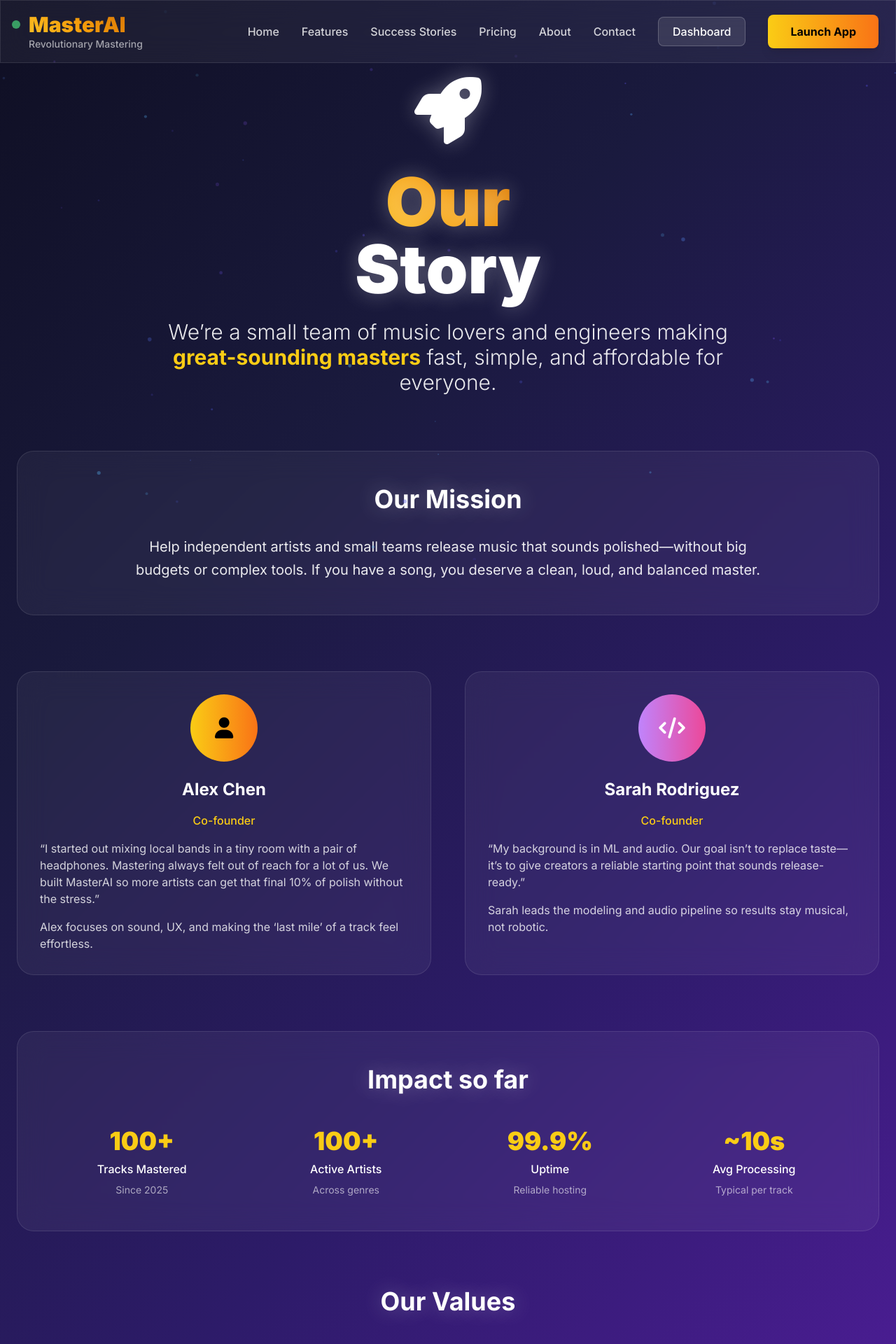
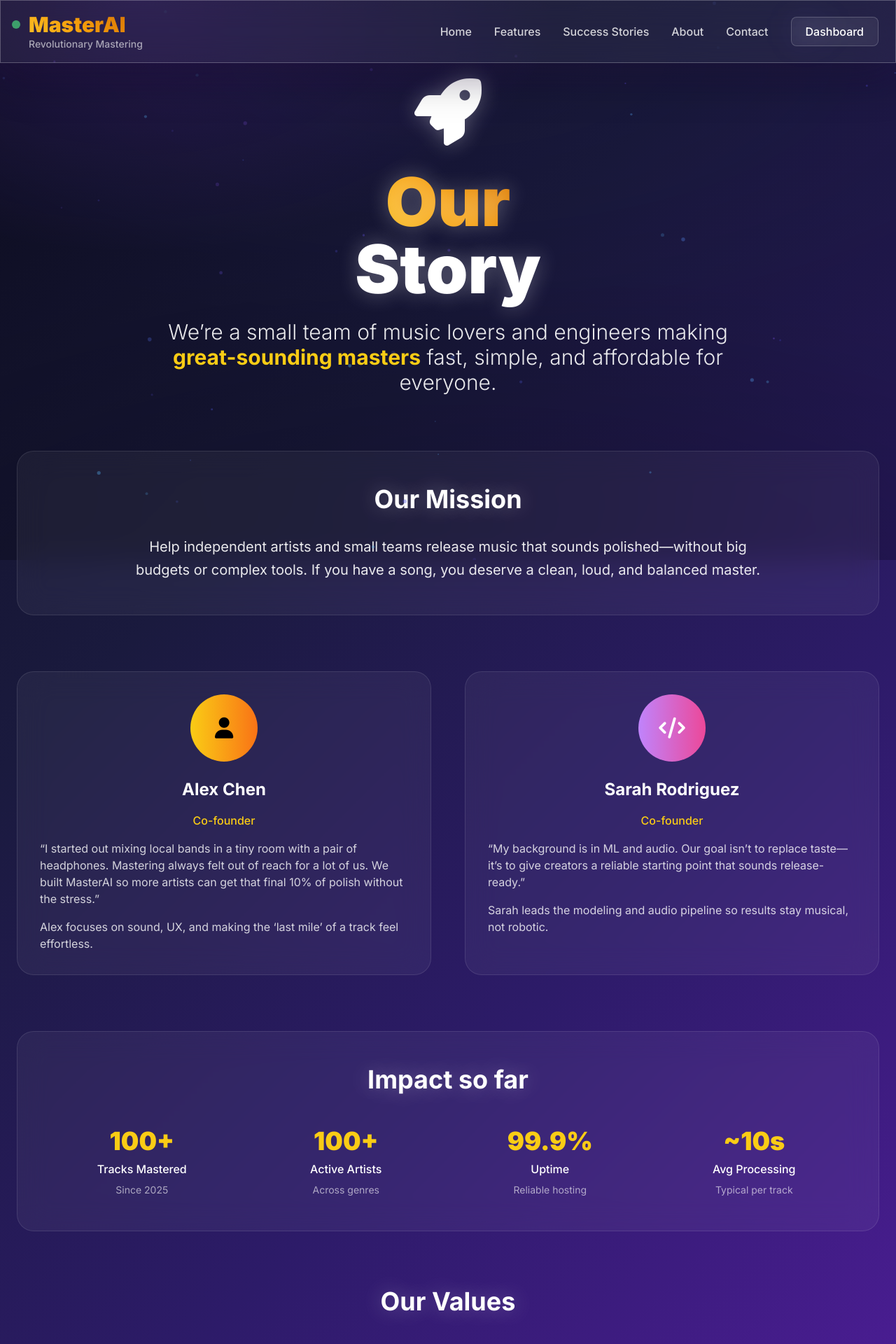
Before and after one commit to yvc0/new_ai_music, a Flask app: page /about in a window 1280 px wide. Shown: the top 1920 px of the page at 70% size. Run offline with Flask 3, Linux system fonts and the light colour scheme; parts of the project's set-up code (start-up, migrations or seed data) failed here and were passed over; some libraries are stand-ins or nearby versions.

Commit message:
Update base.html

```diff
--- a/templates/base.html
+++ b/templates/base.html
@@ -1,34 +1,54 @@
 <!DOCTYPE html>
 <html lang="en">
 <head>
-    <meta charset="UTF-8">
-    <meta name="viewport" content="width=device-width, initial-scale=1.0">
+  <meta charset="UTF-8" />
+  <meta name="viewport" content="width=device-width, initial-scale=1.0" />
   <title>{% block title %}MasterAI - Revolutionary AI Music Mastering{% endblock %}</title>
-    <meta name="description" content="{% block description %}Transform your music with cutting-edge AI mastering technology. Used by Grammy winners and major labels worldwide.{% endblock %}">
+  <meta name="description" content="{% block description %}Transform your music with cutting-edge AI mastering. Fast, simple, and studio-quality results for everyone.{% endblock %}">
+
   <script src="https://cdn.tailwindcss.com"></script>
   <link href="https://cdnjs.cloudflare.com/ajax/libs/font-awesome/6.4.0/css/all.min.css" rel="stylesheet">
   <link href="https://fonts.googleapis.com/css2?family=Inter:wght@300;400;500;600;700;800;900&display=swap" rel="stylesheet">
   <link href="/static/css/premium-styles.css" rel="stylesheet">
   <link href="/static/css/world-class-ui.css" rel="stylesheet">
+  <link href="/static/css/animations.css" rel="stylesheet">
+
   <style>
     * { font-family: 'Inter', sans-serif; }
-        .gradient-bg { background: linear-gradient(135deg, #0f0f23 0%, #1a1a3e 25%, #2d1b69 50%, #4c1d95 75%, #7c3aed 100%); }
-        .glass { backdrop-filter: blur(20px); background: rgba(255, 255, 255, 0.05); border: 1px solid rgba(255, 255, 255, 0.1); }
-        .glow { box-shadow: 0 0 40px rgba(124, 58, 237, 0.3); }
-        .text-glow { text-shadow: 0 0 30px rgba(255, 255, 255, 0.3); }
-        .gradient-text { background: linear-gradient(45deg, #fbbf24, #f59e0b, #d97706); -webkit-background-clip: text; -webkit-text-fill-color: transparent; }
-        .hover-lift { transition: all 0.4s cubic-bezier(0.4, 0, 0.2, 1); }
-        .hover-lift:hover { transform: translateY(-12px) scale(1.03); }
+    .gradient-bg {
+      background:
+        radial-gradient(1000px 600px at 15% 0%, rgba(124,58,237,.20), transparent 60%),
+        radial-gradient(900px 700px at 85% 110%, rgba(56,189,248,.12), transparent 60%),
+        linear-gradient(135deg, #0f0f23 0%, #1a1a3e 25%, #2d1b69 50%, #4c1d95 75%, #7c3aed 100%);
+    }
+    .glass { backdrop-filter: blur(20px); background: rgba(255,255,255,.05); border: 1px solid rgba(255,255,255,.1); transition: box-shadow .4s, transform .4s, border-color .4s; }
+    .glass:hover { transform: translateY(-6px); box-shadow: 0 20px 60px rgba(0,0,0,.35), 0 0 60px rgba(124,58,237,.2); border-color: rgba(255,255,255,.25); }
+    .gradient-text { background: linear-gradient(45deg,#fbbf24,#f59e0b,#d97706); -webkit-background-clip: text; -webkit-text-fill-color: transparent; }
+    .text-glow { text-shadow: 0 0 30px rgba(255,255,255,.3); }
     .pulse-glow { animation: pulse-glow 2s ease-in-out infinite alternate; }
-        @keyframes pulse-glow { from { box-shadow: 0 0 20px rgba(124, 58, 237, 0.3); } to { box-shadow: 0 0 60px rgba(124, 58, 237, 0.6); } }
-        .float { animation: float 6s ease-in-out infinite; }
-        @keyframes float { 0%, 100% { transform: translateY(0px); } 50% { transform: translateY(-20px); } }
-        .slide-up { animation: slideUp 0.8s ease-out; }
-        @keyframes slideUp { from { opacity: 0; transform: translateY(50px); } to { opacity: 1; transform: translateY(0); } }
-        .parallax-bg { background-attachment: fixed; background-position: center; background-repeat: no-repeat; background-size: cover; }
+    @keyframes pulse-glow { from { box-shadow: 0 0 20px rgba(124,58,237,.3); } to { box-shadow: 0 0 60px rgba(124,58,237,.6); } }
+    body.gradient-bg::after {
+      content: ""; position: fixed; inset: 0; pointer-events: none; z-index: -1;
+      background:
+        radial-gradient(120% 80% at 50% 10%, transparent 0%, rgba(0,0,0,.12) 60%),
+        radial-gradient(160% 120% at 50% 120%, rgba(0,0,0,.25), transparent 60%);
+    }
+    .rg { position: relative; }
+    .rg .rg-layer {
+      pointer-events: none; position: absolute; inset: -2px; border-radius: inherit;
+      background:
+        radial-gradient(120px 120px at var(--rg-x, -50%) var(--rg-y, -50%), rgba(251,191,36,.35), transparent 60%),
+        radial-gradient(220px 220px at var(--rg-x, -50%) var(--rg-y, -50%), rgba(99,102,241,.20), transparent 65%);
+      filter: blur(18px); opacity: 0; transition: opacity .25s ease; mix-blend-mode: screen; z-index: 0;
+    }
+    .rg:hover .rg-layer { opacity: 1; }
+    .rg > * { position: relative; z-index: 1; }
+    @media (prefers-reduced-motion: reduce) { .rg .rg-layer { transition: none; } }
   </style>
 </head>
 <body class="gradient-bg min-h-screen overflow-x-hidden">
+  {% set on_dashboard = request.path.startswith('/dashboard') %}
+
   <!-- Navigation -->
   <nav class="glass fixed w-full top-0 z-50 border-b border-white/10">
     <div class="container mx-auto px-6 py-4">
@@ -43,16 +63,21 @@
             <div class="text-white/60 text-sm font-medium">Revolutionary Mastering</div>
           </div>
         </div>
+
         <div class="hidden md:flex items-center space-x-8">
           <a href="/" class="text-white/80 hover:text-yellow-400 transition-all duration-300 font-medium">Home</a>
           <a href="/features" class="text-white/80 hover:text-yellow-400 transition-all duration-300 font-medium">Features</a>
           <a href="/testimonials" class="text-white/80 hover:text-yellow-400 transition-all duration-300 font-medium">Success Stories</a>
-                    <a href="/pricing" class="text-white/80 hover:text-yellow-400 transition-all duration-300 font-medium">Pricing</a>
           <a href="/about" class="text-white/80 hover:text-yellow-400 transition-all duration-300 font-medium">About</a>
           <a href="/contact" class="text-white/80 hover:text-yellow-400 transition-all duration-300 font-medium">Contact</a>
-                    <a href="/dashboard" class="bg-white/10 text-white px-5 py-2 rounded-lg hover:bg-white/20 transition-all duration-300 font-medium border border-white/20">Dashboard</a>
-                    <a href="/dashboard" class="bg-gradient-to-r from-yellow-400 to-orange-500 text-black px-8 py-3 rounded-lg hover:from-yellow-500 hover:to-orange-600 transition-all duration-300 font-bold shadow-lg transform hover:scale-105">Launch App</a>
+
+          <!-- Dashboard only (no Launch App) -->
+          <a href="/dashboard"
+             class="{% if on_dashboard %}bg-gradient-to-r from-yellow-400 to-orange-500 text-black px-6 py-3 rounded-xl font-bold shadow hover:from-yellow-500 hover:to-orange-600 transition-all duration-300{% else %}glass text-white px-5 py-2 rounded-lg hover:bg-white/10 transition-all duration-300 font-medium border border-white/20{% endif %}">
+            Dashboard
+          </a>
         </div>
+
         <button class="md:hidden text-white text-2xl" onclick="toggleMobileMenu()">
           <i class="fas fa-bars"></i>
         </button>
@@ -66,13 +91,16 @@
       <a href="/" class="text-white text-2xl font-medium hover:text-yellow-400 transition-colors">Home</a>
       <a href="/features" class="text-white text-2xl font-medium hover:text-yellow-400 transition-colors">Features</a>
       <a href="/testimonials" class="text-white text-2xl font-medium hover:text-yellow-400 transition-colors">Success Stories</a>
-            <a href="/pricing" class="text-white text-2xl font-medium hover:text-yellow-400 transition-colors">Pricing</a>
       <a href="/about" class="text-white text-2xl font-medium hover:text-yellow-400 transition-colors">About</a>
       <a href="/contact" class="text-white text-2xl font-medium hover:text-yellow-400 transition-colors">Contact</a>
-            <a href="/dashboard" class="bg-gradient-to-r from-yellow-400 to-orange-500 text-black px-8 py-4 rounded-xl font-bold">Launch App</a>
-            <button class="text-white text-3xl" onclick="toggleMobileMenu()">
-                <i class="fas fa-times"></i>
-            </button>
+
+      <!-- Dashboard only (no Launch App) -->
+      <a href="/dashboard"
+         class="{% if on_dashboard %}bg-gradient-to-r from-yellow-400 to-orange-500 text-black px-8 py-4 rounded-xl font-bold{% else %}text-white text-2xl font-medium hover:text-yellow-400 transition-colors{% endif %}">
+        Dashboard
+      </a>
+
+      <button class="text-white text-3xl" onclick="toggleMobileMenu()"><i class="fas fa-times"></i></button>
     </div>
   </div>
 
@@ -90,20 +118,12 @@
             <i class="fas fa-waveform-lines text-yellow-400 text-2xl"></i>
             <span class="text-white font-black text-xl gradient-text">MasterAI</span>
           </div>
-                    <p class="text-white/70 mb-6">Revolutionary AI music mastering trusted by Grammy winners and major labels worldwide.</p>
+          <p class="text-white/70 mb-6">AI music mastering that makes your tracks clean, loud, and ready to share.</p>
           <div class="flex space-x-4">
-                        <a href="#" class="text-white/60 hover:text-yellow-400 transition-colors">
-                            <i class="fab fa-twitter text-xl"></i>
-                        </a>
-                        <a href="#" class="text-white/60 hover:text-yellow-400 transition-colors">
-                            <i class="fab fa-instagram text-xl"></i>
-                        </a>
-                        <a href="#" class="text-white/60 hover:text-yellow-400 transition-colors">
-                            <i class="fab fa-youtube text-xl"></i>
-                        </a>
-                        <a href="#" class="text-white/60 hover:text-yellow-400 transition-colors">
-                            <i class="fab fa-discord text-xl"></i>
-                        </a>
+            <a href="#" class="text-white/60 hover:text-yellow-400 transition-colors"><i class="fab fa-twitter text-xl"></i></a>
+            <a href="#" class="text-white/60 hover:text-yellow-400 transition-colors"><i class="fab fa-instagram text-xl"></i></a>
+            <a href="#" class="text-white/60 hover:text-yellow-400 transition-colors"><i class="fab fa-youtube text-xl"></i></a>
+            <a href="#" class="text-white/60 hover:text-yellow-400 transition-colors"><i class="fab fa-discord text-xl"></i></a>
           </div>
         </div>
 
@@ -123,7 +143,7 @@
             <li><a href="/about" class="text-white/70 hover:text-yellow-400 transition-colors">About</a></li>
             <li><a href="/contact" class="text-white/70 hover:text-yellow-400 transition-colors">Contact</a></li>
             <li><a href="#" class="text-white/70 hover:text-yellow-400 transition-colors">Careers</a></li>
-                        <li><a href="#" class="text-white/70 hover:text-yellow-400 transition-colors">Press</a></li>
+            <li><a href="#" class="text-white/70 hover:text-yellow-400 transition-colors">Blog</a></li>
           </ul>
         </div>
 
@@ -140,9 +160,7 @@
 
       <div class="border-t border-white/20 pt-8">
         <div class="flex flex-col md:flex-row justify-between items-center">
-                    <div class="text-white/60 text-sm mb-4 md:mb-0">
-                        © 2024 MasterAI. All rights reserved. Revolutionary AI Music Mastering Platform.
-                    </div>
+          <div class="text-white/60 text-sm mb-4 md:mb-0">© 2024 MasterAI. All rights reserved.</div>
           <div class="flex space-x-6 text-sm">
             <a href="#" class="text-white/60 hover:text-yellow-400 transition-colors">Privacy Policy</a>
             <a href="#" class="text-white/60 hover:text-yellow-400 transition-colors">Terms of Service</a>
@@ -153,6 +171,39 @@
     </div>
   </footer>
 
+  <!-- JS -->
+  <script>
+    function toggleMobileMenu() {
+      var el = document.getElementById('mobile-menu');
+      if (el) el.classList.toggle('hidden');
+    }
+    (function reactiveGlow(){
+      var targets = document.querySelectorAll(
+        '.btn-world-class, .btn-premium, .card-world-class, .glass, .pricing-world-class, .stat-world-class'
+      );
+      if (!targets.length) return;
+      targets.forEach(function(el){
+        if (el.classList.contains('rg')) return;
+        el.classList.add('rg');
+        var layer = document.createElement('span');
+        layer.className = 'rg-layer';
+        el.appendChild(layer);
+        var raf = null;
+        function onMove(e){
+          var rect = el.getBoundingClientRect();
+          var x = e.clientX - rect.left;
+          var y = e.clientY - rect.top;
+          if (raf) cancelAnimationFrame(raf);
+          raf = requestAnimationFrame(function(){
+            el.style.setProperty('--rg-x', x + 'px');
+            el.style.setProperty('--rg-y', y + 'px');
+          });
+        }
+        el.addEventListener('mousemove', onMove, { passive: true });
+      });
+    })();
+  </script>
+
   <script src="/static/js/enhanced-ui.js"></script>
   <script src="/static/js/world-class-effects.js"></script>
   <script src="/static/js/professional-animations.js"></script>
```
Lines whose indentation alone changed are shown as unchanged.
